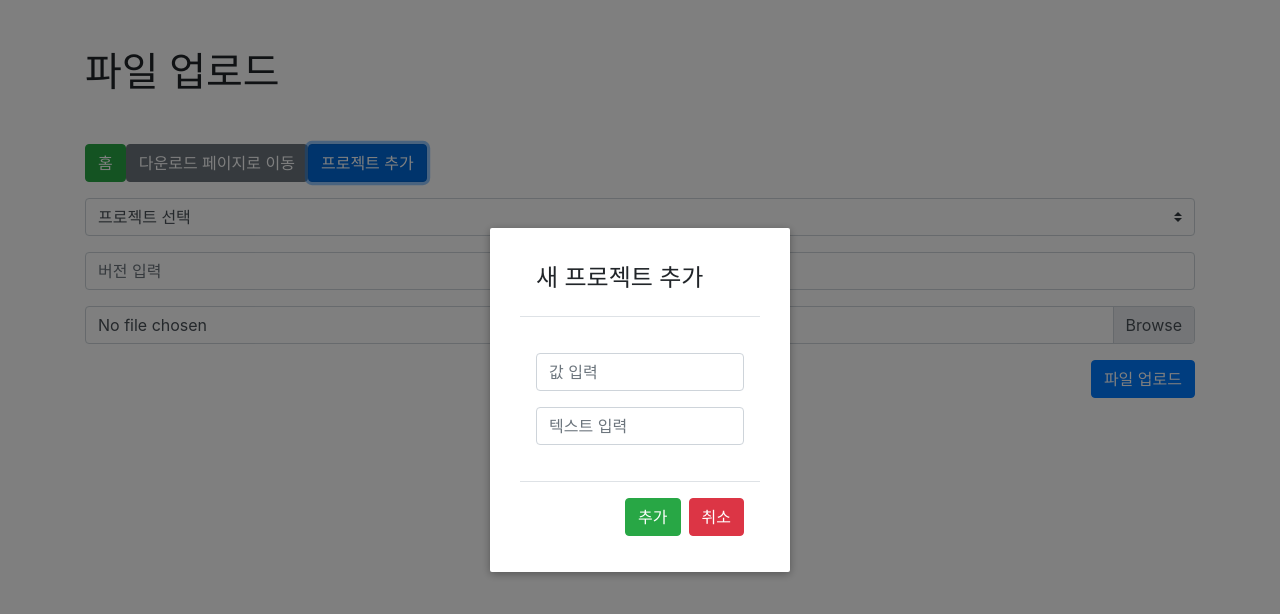
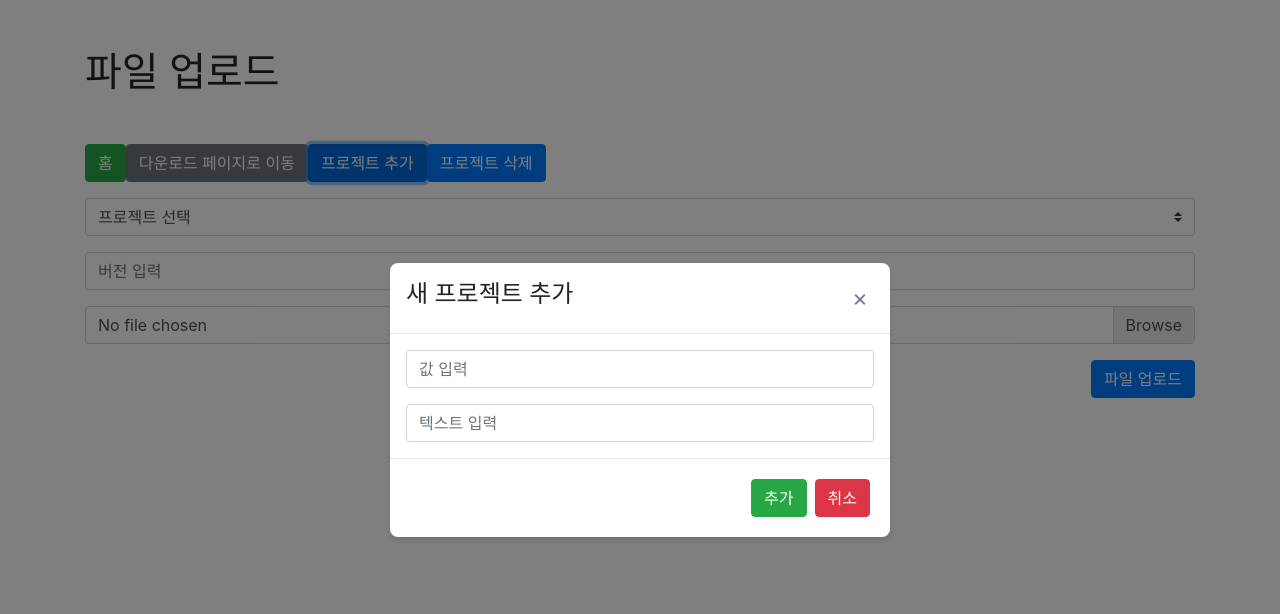
Before and after one commit to DodamKing/my_nuxt_server, a Nuxt app: page /Upload in a window 1280 px wide. Both pictures are taken after a click on the button "프로젝트 추가". Shown: the top 614 px of the page. Built offline with nearby package versions, Linux system fonts and the light colour scheme.

Commit message:
프로젝트 추가 삭제 기능 추가

```diff
--- a/components/Modal.vue
+++ b/components/Modal.vue
@@ -1,27 +1,16 @@
 <template>
-    <transition name="modal">
-        <div v-if="show" class="modal-mask">
-            <div class="modal-wrapper">
+    <transition name="fade">
+        <div v-if="show" class="modal-overlay" @click.self="$emit('close')">
             <div class="modal-container">
                 <div class="modal-header">
-                        <slot name="header">
-                            기본 헤더
-                        </slot>
+                    <slot name="header"></slot>
+                    <button class="close-button" @click="$emit('close')">&times;</button>
                 </div>
-
                 <div class="modal-body">
-                        <slot name="body">
-                            기본 본문
-                        </slot>
+                    <slot name="body"></slot>
                 </div>
-
                 <div class="modal-footer">
-                        <slot name="footer">
-                            <button class="modal-default-button" @click="$emit('close')">
-                                닫기
-                            </button>
-                        </slot>
-                    </div>
+                    <slot name="footer"></slot>
                 </div>
             </div>
         </div>
@@ -38,57 +27,66 @@ export default {
 </script>
 
 <style scoped>
-.modal-mask {
+.modal-overlay {
     position: fixed;
-    z-index: 9998;
     top: 0;
     left: 0;
     width: 100%;
     height: 100%;
     background-color: rgba(0, 0, 0, 0.5);
-    display: table;
-    transition: opacity 0.3s ease;
-}
-
-.modal-wrapper {
-    display: table-cell;
-    vertical-align: middle;
+    display: flex;
+    justify-content: center;
+    align-items: center;
+    z-index: 1000;
 }
 
 .modal-container {
-    width: 300px;
-    margin: 0px auto;
-    padding: 20px 30px;
-    background-color: #fff;
-    border-radius: 2px;
-    box-shadow: 0 2px 8px rgba(0, 0, 0, 0.33);
-    transition: all 0.3s ease;
+    background-color: white;
+    border-radius: 8px;
+    box-shadow: 0 4px 6px rgba(0, 0, 0, 0.1);
+    width: 90%;
+    max-width: 500px;
+    max-height: 90vh;
+    overflow-y: auto;
+    display: flex;
+    flex-direction: column;
 }
 
-.modal-header h3 {
-    margin-top: 0;
-    color: #42b983;
+.modal-header {
+    padding: 1rem;
+    display: flex;
+    justify-content: space-between;
+    align-items: center;
+    border-bottom: 1px solid #e2e8f0;
 }
 
 .modal-body {
-    margin: 20px 0;
+    padding: 1rem;
+    flex-grow: 1;
 }
 
-.modal-default-button {
-    float: right;
+.modal-footer {
+    padding: 1rem;
+    border-top: 1px solid #e2e8f0;
+    display: flex;
+    justify-content: flex-end;
 }
 
-.modal-enter-from {
+.close-button {
+    background: none;
+    border: none;
+    font-size: 1.5rem;
+    cursor: pointer;
+    color: #718096;
+}
+
+.fade-enter-active,
+.fade-leave-active {
+    transition: opacity 0.3s;
+}
+
+.fade-enter,
+.fade-leave-to {
     opacity: 0;
 }
-
-.modal-leave-to {
-    opacity: 0;
-}
-
-.modal-enter-from .modal-container,
-.modal-leave-to .modal-container {
-    -webkit-transform: scale(1.1);
-    transform: scale(1.1);
-}
 </style>
--- a/nuxt.config.js
+++ b/nuxt.config.js
@@ -61,11 +61,11 @@ export default {
   router: {
     extendRoutes(routes, resolve) {
       routes.push(
-        {
-          name: 'index',
-          path: '/',
-          component: resolve(__dirname, 'pages/index.vue')
-        },
+        // {
+        //   name: 'index',
+        //   path: '/',
+        //   component: resolve(__dirname, 'pages/index.vue')
+        // },
         {
           name: 'upload',
           path: '/upload',
--- a/pages/Upload.vue
+++ b/pages/Upload.vue
@@ -4,6 +4,7 @@
         <b-button variant="success" class="mb-3" @click="$router.push({ name: 'index' })">홈</b-button>
         <b-button @click="goToDownload" class="mb-3">다운로드 페이지로 이동</b-button>
         <b-button variant="primary" @click="showModal = true" class="mb-3">프로젝트 추가</b-button>
+        <b-button variant="primary" @click="showManageModal = true" class="mb-3">프로젝트 삭제</b-button>
         <b-form-select :options="projects" v-model="project" @change="fetchFileList" class="mb-3"></b-form-select>
         <b-card v-if="fileList.length > 0" class="mb-3">
             <h5>파일</h5>
@@ -26,6 +27,30 @@
             <template #footer>
                 <b-button variant="success" @click="addProject">추가</b-button>
                 <b-button variant="danger" @click="showModal = false">취소</b-button>
+            </template>
+        </Modal>
+
+        <!-- 관리 모달 -->
+        <Modal :show="showManageModal" @close="showManageModal = false">
+            <template #header>
+                <h3 class="text-xl font-semibold">항목 관리</h3>
+            </template>
+            <template #body>
+                <ul class="styled-list">
+                    <li v-for="project in projects.filter(p => p.id)" :key="project.id" class="list-item">
+                        <div class="project-info">
+                            <span class="project-text">{{ project.text }}</span>
+                            <span class="project-value">{{ project.value }}</span>
+                        </div>
+                        <b-button @click="deleteProject(project.id)" class="delete-button">
+                            <i class="fas fa-trash-alt"></i>
+                        </b-button>
+                    </li>
+                </ul>
+            </template>
+            <template #footer>
+                <b-button @click="showManageModal = false"
+                    class="px-4 py-2 bg-gray-200 text-gray-800 rounded hover:bg-gray-300 transition-colors duration-200">닫기</b-button>
             </template>
         </Modal>
     </b-container>
@@ -56,6 +81,7 @@ export default {
             version: '',
             fileList: [],
             showModal: false,
+            showManageModal: false,
             newProject: { value: '', text: '' }
         }
     },
@@ -90,7 +116,7 @@ export default {
         },
 
         goToDownload() {
-            this.$router.push({ name: 'download'})
+            this.$router.push({ name: 'download' })
         },
 
         updateProjects(projects) {
@@ -100,6 +126,7 @@ export default {
         addProject() {
             if (this.newProject.text && this.newProject.value) {
                 const newProject = {
+                    id: Date.now(),
                     value: this.newProject.value,
                     text: this.newProject.text,
                 }
@@ -114,8 +141,73 @@ export default {
         resetNewProject() {
             this.newProject.value = ''
             this.newProject.text = ''
+        },
+
+        deleteProject(id) {
+            if (confirm('정말 삭제 함?')) {
+                this.$store.dispatch('deleteProject', id)
+            }
         }
 
     }
 }
 </script>
+
+<style scoped>
+.styled-list {
+    list-style-type: none;
+    padding: 0;
+    margin: 0;
+}
+
+.list-item {
+    display: flex;
+    justify-content: space-between;
+    align-items: center;
+    padding: 10px 15px;
+    margin: 5px 0;
+    background-color: #ffffff;
+    border: 1px solid #ddd;
+    border-radius: 4px;
+    transition: background-color 0.3s, transform 0.3s;
+}
+
+.list-item:hover {
+    background-color: #f0f0f0;
+    transform: translateY(-2px);
+}
+
+.list-item:not(:last-child) {
+    margin-bottom: 10px;
+}
+
+.project-info {
+    display: flex;
+    align-items: center;
+    flex-grow: 1;
+}
+
+.project-text {
+    font-weight: bold;
+    margin-right: 10px;
+}
+
+.project-value {
+    color: #666;
+}
+
+.delete-button {
+    background-color: #ff4d4d;
+    color: white;
+    border: none;
+    padding: 5px 10px;
+    border-radius: 4px;
+    cursor: pointer;
+    transition: background-color 0.3s;
+    margin-left: 10px;
+}
+
+.delete-button:hover {
+    background-color: #ff1a1a;
+}
+</style>
--- a/static/projects.json
+++ b/static/projects.json
@@ -4,15 +4,18 @@
     "text": "프로젝트 선택"
   },
   {
+    "id": 1,
     "value": "stock-master",
     "text": "자산관리"
   },
   {
+    "id": 2,
     "value": "customer",
     "text": "고객관리"
   },
   {
-    "value": "bird1",
+    "id": 1719666098687,
+    "value": "brid1",
     "text": "플래피버드"
   }
 ]
--- a/store/index.js
+++ b/store/index.js
@@ -23,5 +23,14 @@ export const actions = {
         } catch (err) {
             console.error(err)
         }
+    },
+
+    async deleteProject({ commit }, id) {
+        try {
+            const { projects } = await this.$axios.$delete('/api/file-server/project/' + id)
+            commit('setProject', projects)
+        } catch (err) {
+            console.error(err)
+        }
     }
 }
```
Also changed, not shown: api/file-server.js (+14 -0 lines). Lines whose indentation alone changed are shown as unchanged.
